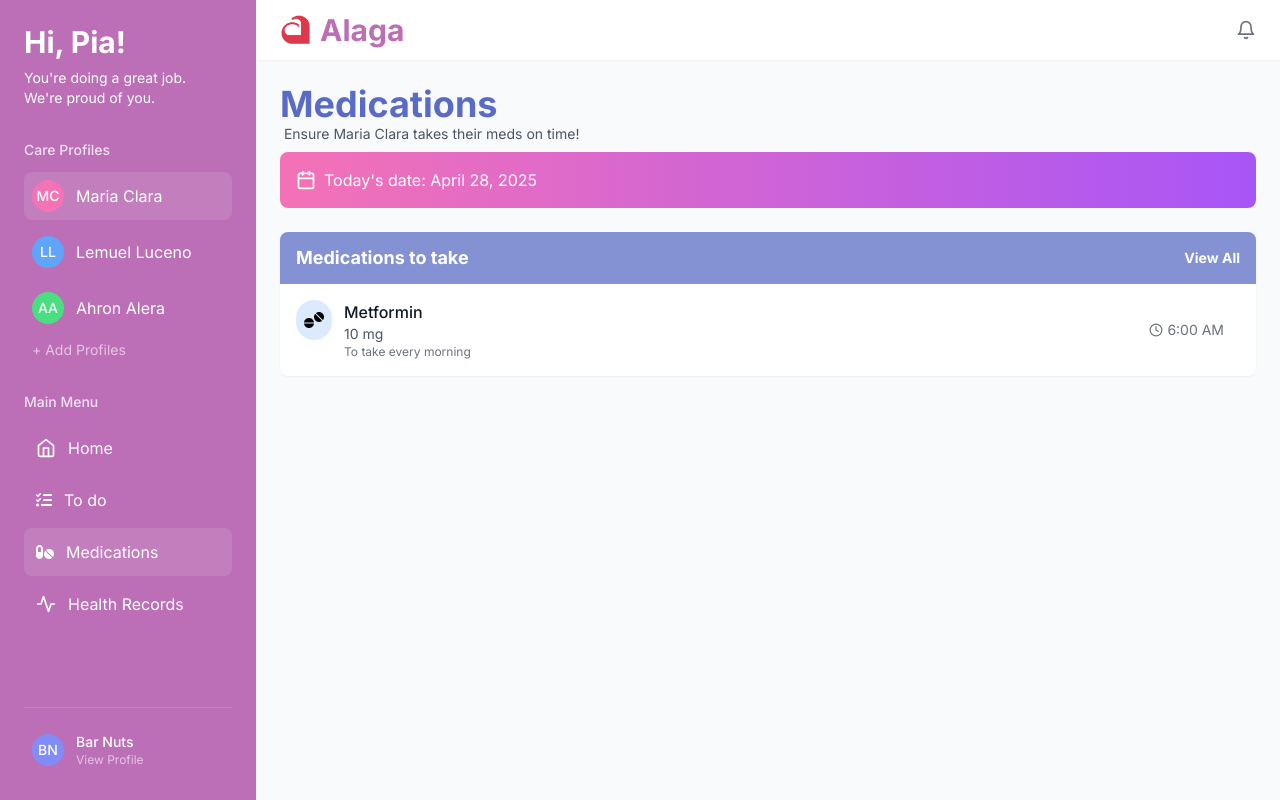
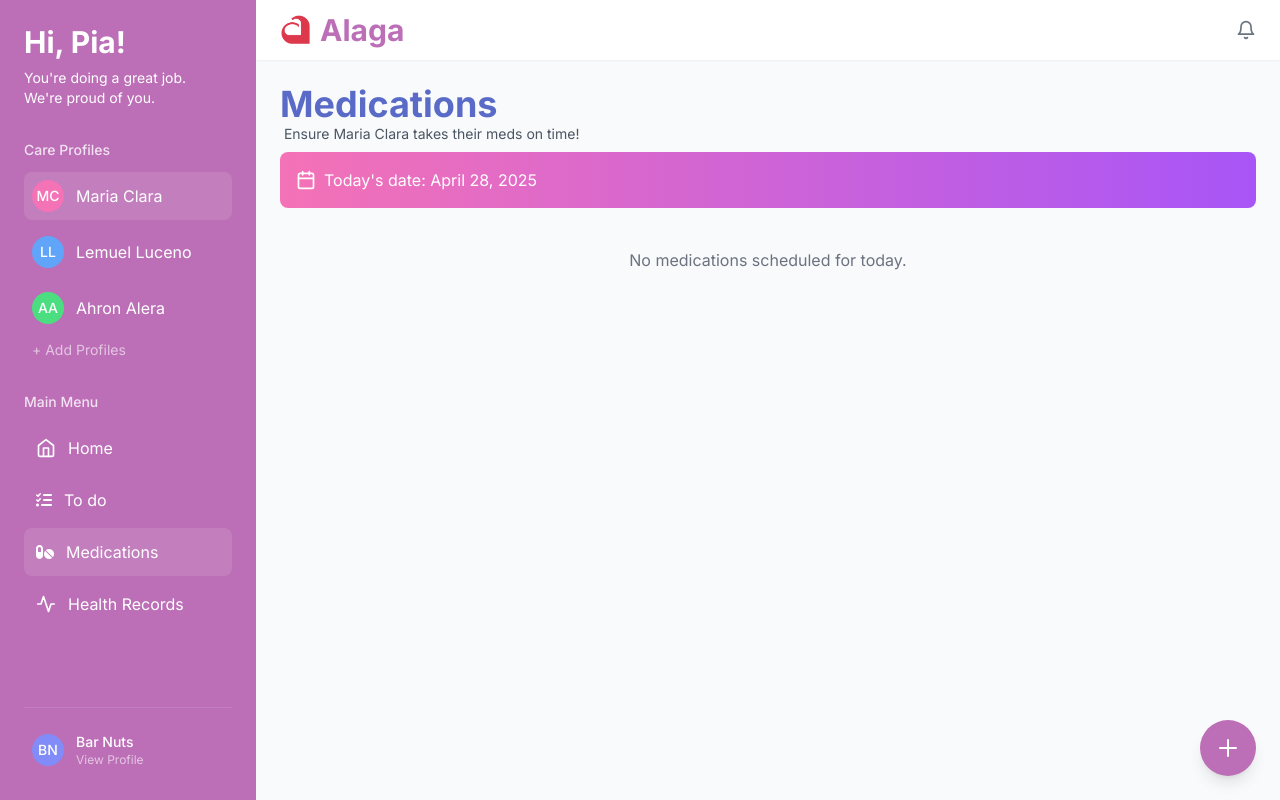
Before and after one commit to auauron/alaga_website, a Flask app: page /medications in a window 1280 px wide. Run offline with Flask 3, Linux system fonts and the light colour scheme; a user stored in the database is signed in; some libraries are stand-ins or nearby versions.

Commit message:
Update medications.html

```diff
--- a/templates/medications.html
+++ b/templates/medications.html
@@ -114,7 +114,7 @@
         </header>
 
         <main class="flex-1 overflow-auto p-6">
-          <!-- Care Summary -- the date here is dynamix-->
+          <!-- head -- the date here is dynamix-->
           <div class="mb-6">
             <div class="mb-2">
               <h2 class="text-4xl font-bold text-[#596BC7]">Medications</h2>
@@ -135,33 +135,92 @@
 
 
             <!-- Medications -->
-            <div class="bg-white rounded-lg shadow-sm overflow-hidden mb-6">
-              <div class="bg-[#8491D3] px-4 py-3 flex justify-between items-center">
-                <h2 class="text-lg font-bold text-white">Medications to take</h2>
-                <a href="{{ url_for('medications') }}" class="text-white text-sm font-bold hover:text-indigo-800 transition">View All</a>
-              </div>
           <div class="divide-y divide-gray-100">
+            {% if medications %}
+              {% for med in medications %}
               <div class="p-4 flex items-center justify-between transition hover:bg-gray-50">
                 <div class="flex items-start">
                   <div class="bg-blue-100 p-2 rounded-full mr-3">
                     <i class="fa-solid fa-tablets" style="color: #000000;"></i>
                   </div>
                   <div>
-                      <h3 class="font-medium text-gray-900">Metformin</h3>
-                      <p class="text-sm text-gray-600">10 mg</p>
-                      <p class="text-xs text-gray-500">To take every morning</p>
+                    <h3 class="font-medium text-gray-900">{{ med.name }}</h3>
+                    <p class="text-sm text-gray-600">{{ med.dosage }}</p>
+                    <p class="text-xs text-gray-500">{{ med.instructions }}</p>
                   </div>
                 </div>
                 <div class="flex items-center">
                   <div class="flex items-center mr-4 text-gray-500">
-                      <svg xmlns="http://www.w3.org/2000/svg" width="14" height="14" viewBox="0 0 24 24" fill="none" stroke="currentColor" stroke-width="2" stroke-linecap="round" stroke-linejoin="round" class="mr-1"><circle cx="12" cy="12" r="10"/><polyline points="12 6 12 12 16 14"/></svg>
-                      <span class="text-sm">6:00 AM</span>
+                    <svg xmlns="http://www.w3.org/2000/svg" width="14" height="14" viewBox="0 0 24 24" fill="none" stroke="currentColor" stroke-width="2" stroke-linecap="round" stroke-linejoin="round" class="mr-1">
+                      <circle cx="12" cy="12" r="10"/>
+                      <polyline points="12 6 12 12 16 14"/>
+                    </svg>
+                    <span class="text-sm">{{ med.time }}</span>
                   </div>
                 </div>
               </div>
+              {% endfor %}
+            {% else %}
+              <div class="p-4 text-center text-gray-500">
+                No medications scheduled for today.
+              </div>
+            {% endif %}
+          </div>
+
+          <!-- add a med button -->
+          <button id="openAddMedication" class="fixed bottom-6 right-6 bg-[#BC6FB7] hover:bg-[#E57DDE] text-white p-4 rounded-full shadow-lg transition-all">
+            <svg xmlns="http://www.w3.org/2000/svg" class="h-6 w-6" fill="none"
+              viewBox="0 0 24 24" stroke="currentColor">
+              <path stroke-linecap="round" stroke-linejoin="round" stroke-width="2"
+                    d="M12 4v16m8-8H4"/>
+            </svg>
+          </button>
+
+          <!-- add a med modal -->
+        <div id="addMedicationModal" class="fixed inset-0 bg-black bg-opacity-50 hidden justify-center items-center">
+          <div class="bg-white p-6 rounded-lg shadow-lg w-80">
+            <h2 class="text-lg font-semibold mb-4">Add Medication</h2>
+            <form id="addMedicationForm">
+              <div class="mb-2">
+                <label class="block text-sm font-medium text-gray-700">Name</label>
+                <input type="text" name="name" required class="mt-1 block w-full border border-gray-300 rounded-md p-2">
+              </div>
+              <div class="mb-2">
+                <label class="block text-sm font-medium text-gray-700">Dosage (optional)</label>
+                <input type="text" name="dosage" class="mt-1 block w-full border border-gray-300 rounded-md p-2">
+              </div>
+              <div class="mb-2">
+                <label class="block text-sm font-medium text-gray-700">Instructions (optional)</label>
+                <input type="text" name="instructions" class="mt-1 block w-full border border-gray-300 rounded-md p-2">
+              </div>
+              <div class="mb-2">
+                <label class="block text-sm font-medium text-gray-700">Dosage Type</label>
+                <select name="dosageType" required class="mt-1 block w-full border border-gray-300 rounded-md p-2">
+                  <option value="tablet">Tablet</option>
+                  <option value="capsule">Capsule</option>
+                  <option value="powder">Powder</option>
+                  <option value="solution">Solution</option>
+                  <option value="injection">Injection</option>
+                  <option value="other">Other</option>
+                </select>
+              </div>
+              <div class="mb-2">
+                <label class="block text-sm font-medium text-gray-700">Date</label>
+                <input type="date" name="date" required class="mt-1 block w-full border border-gray-300 rounded-md p-2">
+              </div>
+              <div class="mb-4">
+                <label class="block text-sm font-medium text-gray-700">Time</label>
+                <input type="time" name="time" required class="mt-1 block w-full border border-gray-300 rounded-md p-2">
+              </div>
+              <div class="flex justify-end space-x-2">
+                <button type="button" id="cancelAddMedication" class="px-4 py-2 bg-gray-300 rounded hover:bg-gray-400">Cancel</button>
+                <button type="submit" class="px-4 py-2 bg-[#BC6FB7] text-white rounded hover:bg-[#E57DDE]">Add</button>
+              </div>
+            </form>
           </div>
         </div>
-          </div>
+
+
 
     <script>
       function toggleSidebar() {
@@ -181,6 +240,51 @@
       const today = new Date();
       document.getElementById('todaysDate').textContent = `Today's date: ${formatDate(today)}`;
 
+      const openBtn = document.getElementById('openAddMedication');
+      const modal = document.getElementById('addMedicationModal');
+      const cancelBtn = document.getElementById('cancelAddMedication');
+      const form = document.getElementById('addMedicationForm');
+
+      const medicationList = document.getElementById('medicationList'); // You must have a container for medications
+
+      openBtn.addEventListener('click', () => {
+        modal.classList.remove('hidden');
+        modal.classList.add('flex');
+      });
+
+      cancelBtn.addEventListener('click', () => {
+        modal.classList.remove('flex');
+        modal.classList.add('hidden');
+      });
+
+      form.addEventListener('submit', (e) => {
+        e.preventDefault();
+        const formData = new FormData(form);
+        const medData = Object.fromEntries(formData.entries());
+
+        addMedicationCard(medData);
+
+        modal.classList.remove('flex');
+        modal.classList.add('hidden');
+        form.reset();
+      });
+
+      function addMedicationCard(medication) {
+        const card = document.createElement('div');
+        card.className = 'bg-white rounded-lg p-4 shadow mb-4';
+
+        card.innerHTML = `
+          <h3 class="text-lg font-semibold">${medication.name}</h3>
+          <p class="text-sm text-gray-600">Date: ${medication.date} Time: ${medication.time}</p>
+          ${medication.dosage ? `<p class="text-sm text-gray-600">Dosage: ${medication.dosage}</p>` : ''}
+          ${medication.instructions ? `<p class="text-sm text-gray-600">Instructions: ${medication.instructions}</p>` : ''}
+        `;
+
+        medicationList.appendChild(card);
+      }
     </script>
+
+
+
   </body>
 </html>
```
Lines whose indentation alone changed are shown as unchanged.
